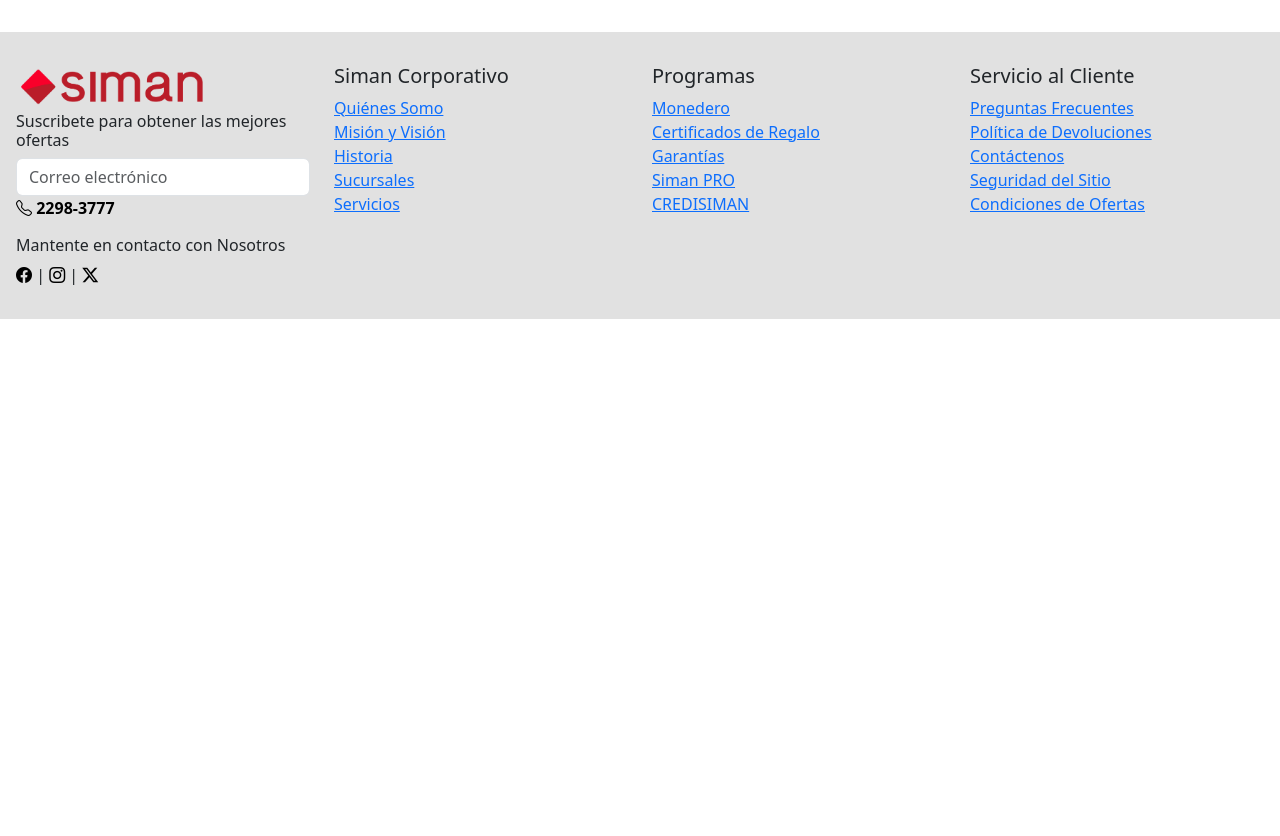
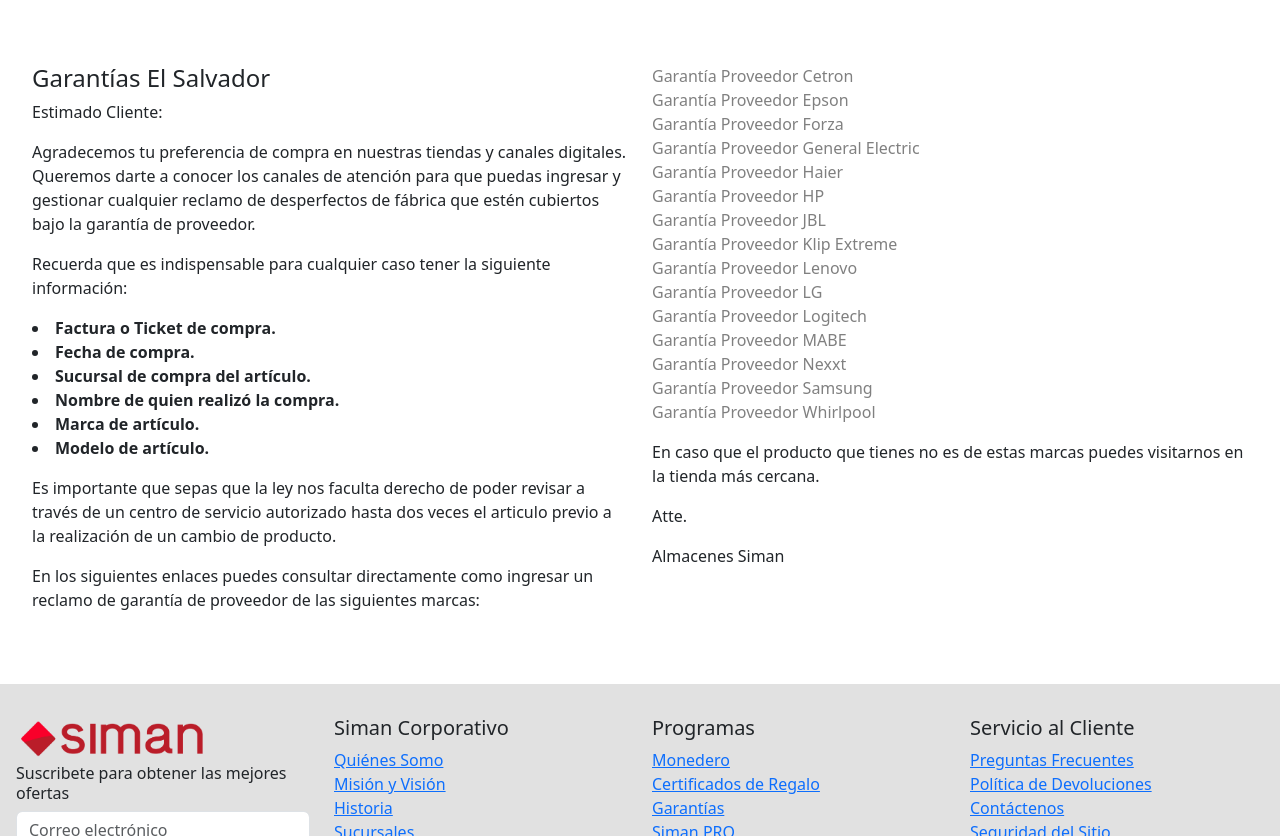
Before and after one commit to andrefdk/Siman, a plain HTML site: page garantias.html in a window 1280 px wide. Shown: the part 582-1418 px from the top of the page. Before the commit the page ends 901 px from the top, so only its background shows below. Drawn offline with nearby package versions, Linux system fonts and the light colour scheme.

Commit message:
página de garantias

```diff
--- a/garantias.html
+++ b/garantias.html
@@ -43,10 +43,56 @@
 
     <!--Main Content-->
     <main class="main-container">
-            <section class="container-imagen">
-                <h2>Garantías</h2>
-                <img src="./imagenes/img4.jpg" alt="imagen-promocional" style="width: 100vw;">
-            </section>
+        <section class="container-imagen">
+            <h2>Garantías</h2>
+            <img src="./imagenes/img4.jpg" alt="imagen-promocional" style="width: 100vw;">
+        </section>
+        <section class="container-columnas" style="margin: 2rem;">
+            <article class="row mt-3 mb-5">
+                <div class="col-lg-6 col-md-6 col-sm-12 mb-2";>
+                    <div class="fila">
+                        <h4>Garantías El Salvador</h4>
+                        <p>Estimado Cliente:</p>
+                        <p>Agradecemos tu preferencia de compra en nuestras tiendas y canales digitales. Queremos darte a conocer los canales de atención para que puedas ingresar y gestionar cualquier reclamo de desperfectos de fábrica que estén cubiertos bajo la garantía de proveedor.</p>
+                        <p>Recuerda que es indispensable para cualquier caso tener la siguiente información:</p>
+                        <li style="font-weight: bold;">Factura o Ticket de compra.</li>
+                        <li style="font-weight: bold;">Fecha de compra.</li>
+                        <li style="font-weight: bold;">Sucursal de compra del artículo.</li>
+                        <li style="font-weight: bold;">Nombre de quien realizó la compra.</li>
+                        <li style="font-weight: bold;">Marca de artículo.</li>
+                        <li style="font-weight: bold;">Modelo de artículo.</li>
+                        <p style="margin-top: 1rem;">Es importante que sepas que la ley nos faculta derecho de poder revisar a través de un centro de servicio autorizado hasta dos veces el articulo previo a la realización de un cambio de producto.</p>
+                        <p>En los siguientes enlaces puedes consultar directamente como ingresar un reclamo de garantía de proveedor de las siguientes marcas:</p>
+                    </div>
+                </div>
+
+                <div class="col-lg-6 col-md-6 col-sm-12 mb-2";>
+                    <div class="fila">
+                        <ul class="list-unstyled">
+                            <li><a href="#" style="text-decoration: none;">Garantía Proveedor Cetron</a></li>
+                            <li><a href="#">Garantía Proveedor Epson</a></li>
+                            <li><a href="#">Garantía Proveedor Forza</a></li>
+                            <li><a href="#">Garantía Proveedor General Electric</a></li>
+                            <li><a href="#">Garantía Proveedor Haier</a></li>
+                            <li><a href="#">Garantía Proveedor HP</a></li>
+                            <li><a href="#">Garantía Proveedor JBL</a></li>
+                            <li><a href="#">Garantía Proveedor Klip Extreme</a></li>
+                            <li><a href="#">Garantía Proveedor Lenovo</a></li>
+                            <li><a href="#">Garantía Proveedor LG</a></li>
+                            <li><a href="#">Garantía Proveedor Logitech</a></li>
+                            <li><a href="#">Garantía Proveedor MABE</a></li>
+                            <li><a href="#">Garantía Proveedor Nexxt</a></li>
+                            <li><a href="#">Garantía Proveedor Samsung</a></li>
+                            <li><a href="#">Garantía Proveedor Whirlpool</a></li>
+
+                            <p style="margin-top: 1rem;">En caso que el producto que tienes no es de estas marcas puedes visitarnos en la tienda más cercana.</p>
+                            <p style="margin-top: 1rem;">Atte.</p>
+                            <p style="margin-top: 1rem;">Almacenes Siman</p>
+                        </ul>
+                    </div>
+                </div>
+            </article>
+        </section>
 
 
         </main>
--- a/style.css
+++ b/style.css
@@ -54,6 +54,10 @@ h2{
 .main-container .container-carrusel{
     margin: 2rem;
 }
+.fila a{
+    color: gray;
+    text-decoration: none;
+}
 
 /*Footer*/
 
```
